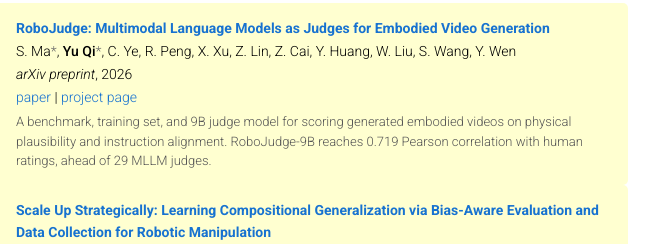
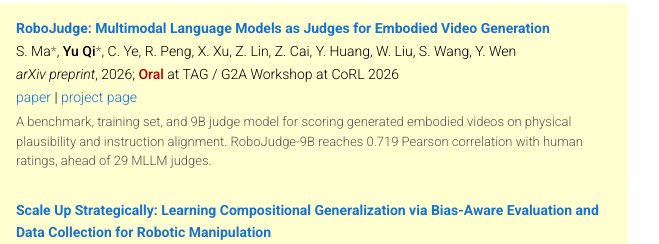
Before and after one commit to yqi19/yqi19.github.io, a plain HTML site: page index.html in a window 1280 px wide. Shown: the part 1180-1424 px from the top of the page, 419-1078 px from the left. Drawn offline with Linux system fonts and the light colour scheme.

Commit message:
RoboJudge: oral at TAG/G2A workshop at CoRL
Co-Authored-By: Claude Opus 5.5 <noreply@anthropic.com>

```diff
--- a/index.html
+++ b/index.html
@@ -276,7 +276,7 @@
       <div class="pub-body">
         <div class="title"><a href="https://arxiv.org/abs/2610.27782" target="_blank" rel="noopener">RoboJudge: Multimodal Language Models as Judges for Embodied Video Generation</a></div>
         <div class="authors">S. Ma<span class="eq">*</span>, <b>Yu Qi</b><span class="eq">*</span>, C. Ye, R. Peng, X. Xu, Z. Lin, Z. Cai, Y. Huang, W. Liu, S. Wang, Y. Wen</div>
-        <div class="meta"><span class="venue">arXiv preprint</span>, 2026</div>
+        <div class="meta"><span class="venue">arXiv preprint</span>, 2026; <b style="color:var(--accent)">Oral</b> at TAG / G2A Workshop at CoRL 2026</div>
         <div class="links-row"><a href="https://arxiv.org/abs/2610.27782" target="_blank" rel="noopener">paper</a> |
           <a href="https://spherelab.ai/RoboJudge" target="_blank" rel="noopener">project page</a></div>
         <div class="desc">A benchmark, training set, and 9B judge model for scoring generated embodied videos on physical plausibility and instruction alignment. RoboJudge-9B reaches 0.719 Pearson correlation with human ratings, ahead of 29 MLLM judges.</div>
```
